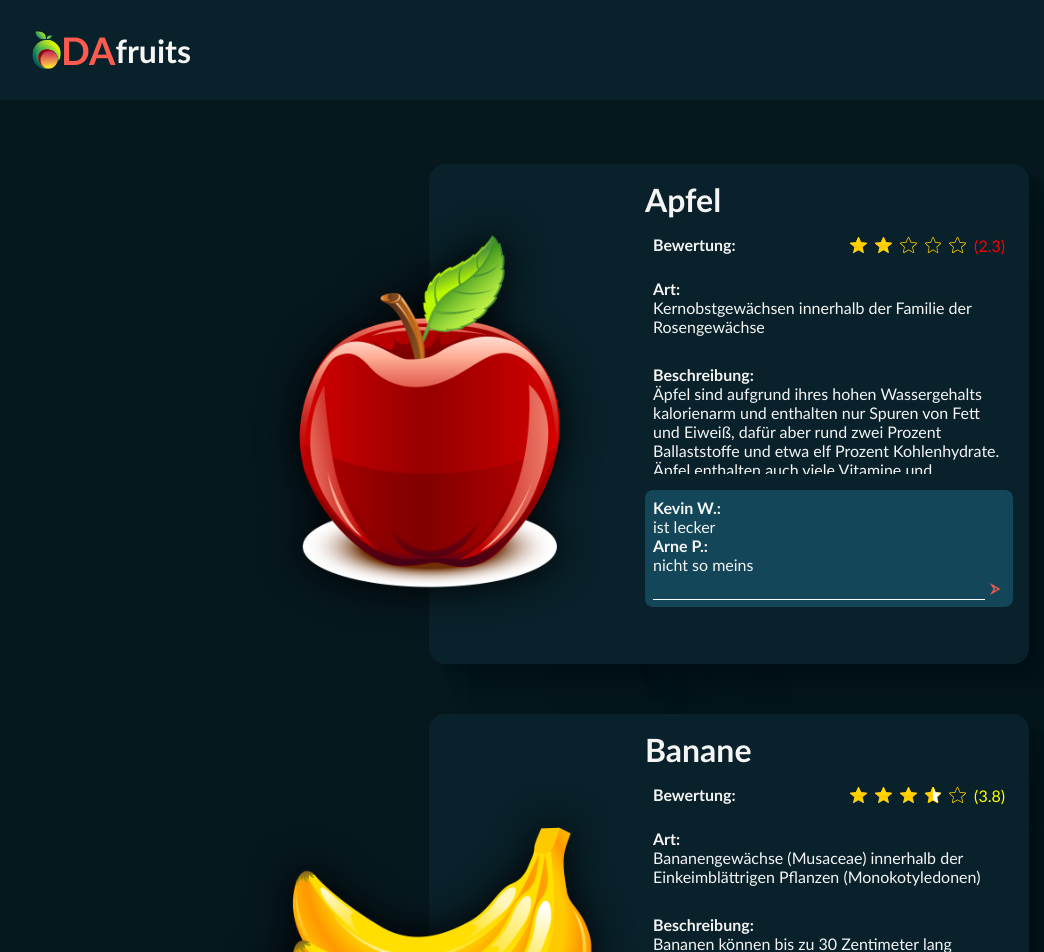
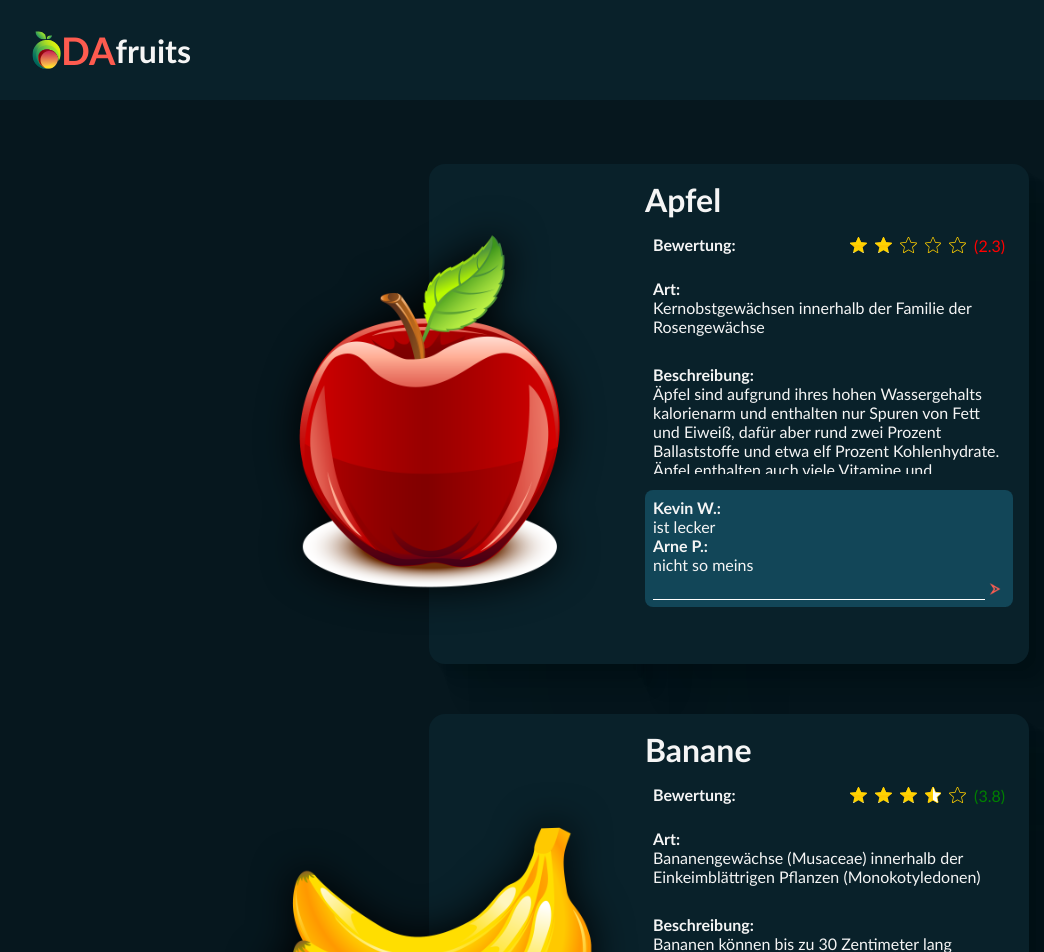
Before and after one commit to ToniKleinfeld/angularlogics, an Angular app in the folder Angular_logics/: page / in a window 1280 px wide. Shown: the top 952 px of the page, without its empty margins (11-1055 px from the left). Built offline with nearby package versions, Linux system fonts and the light colour scheme.

Commit message:
test ngClass

```diff
--- a/Angular_logics/src/app/fruitlist/fruitlist.component.html
+++ b/Angular_logics/src/app/fruitlist/fruitlist.component.html
@@ -10,6 +10,7 @@
                 <p><b>Bewertung:</b></p>
                 <div>
                     @for (count of [1,2,3,4,5]; track fruitlist) {
+
                         <!-- @if (count <= item.stars ) {
                             <img src="./assets/img/stars/star.svg" alt="">
                         } @else if(count - 0.5 <= item.stars ){
@@ -33,7 +34,10 @@
 
 
 
-                    <p [ngStyle]="{'color': item.stars > 3 ? frontColorGood : frontcolorBad }">({{item.stars}})</p>
+                    <!-- <p [ngStyle]="{'color': item.stars > 3 ? frontColorGood : frontcolorBad }">({{item.stars}})</p> -->
+                    <!-- <p [ngClass]="'frontColorBad'" >({{item.stars}})</p> -->
+                    <p [ngClass]="{'frontColorBad': item.stars < 3, 'frontColorGood': item.stars >= 3 }" >({{item.stars}})</p>
+
                 </div>
             </div>
             <div>
--- a/Angular_logics/src/app/fruitlist/fruitlist.component.scss
+++ b/Angular_logics/src/app/fruitlist/fruitlist.component.scss
@@ -140,6 +140,18 @@
     }
 }
 
+.frontColorGood {
+    color: green;
+}
+
+.frontColorBad {
+    color: red;
+}
+
+.bgWhite {
+    background-color: white;
+}
+
 
 @media screen and (max-width: 850px) {
     .singleFruitBox {
--- a/Angular_logics/src/app/fruitlist/fruitlist.component.ts
+++ b/Angular_logics/src/app/fruitlist/fruitlist.component.ts
@@ -10,8 +10,8 @@ import { Component } from '@angular/core';
 })
 export class FruitlistComponent {
 
-  frontColorGood = 'yellow';
-  frontcolorBad = 'red';
+  // frontColorGood = 'green';
+  // frontcolorBad = 'red';
 
   fruitlist = [
     {
```
